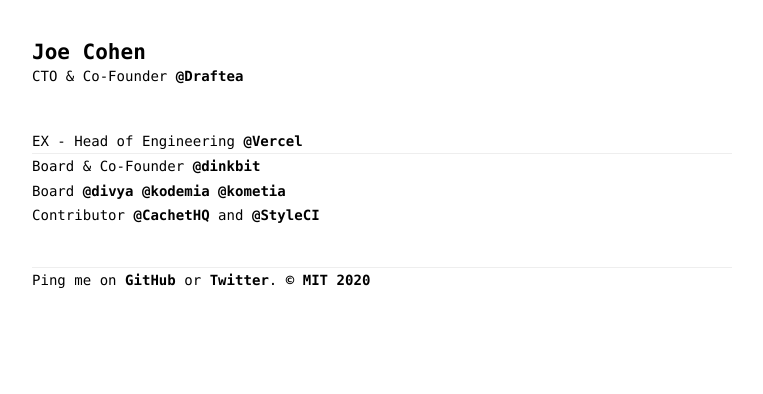
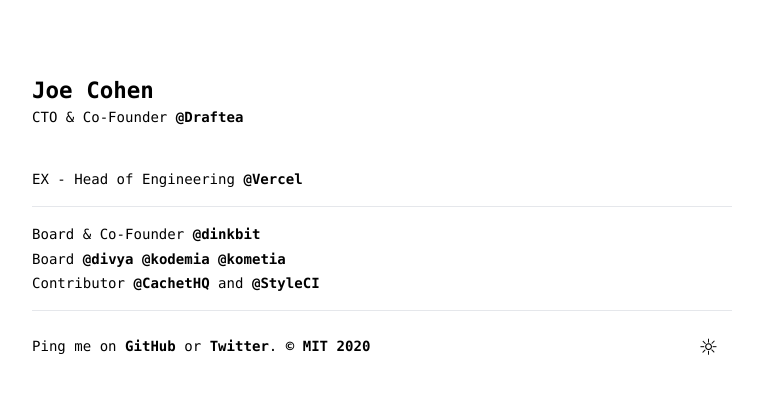
Before and after one commit to joecohens/joecohens.com, a Next.js app: page / in a window 1280 px wide. Shown: the top 394 px of the page, without its empty margins (258-1021 px from the left). Built offline with nearby package versions, Linux system fonts and the light colour scheme.

Commit message:
Use tailwind dark mode and move clases

```diff
--- a/app/globals.css
+++ b/app/globals.css
@@ -4,8 +4,6 @@
 
 html,
 body {
-    padding: 0;
-    margin: 0;
     font-family:
         Menlo,
         Monaco,
@@ -16,54 +14,9 @@
     line-height: 1.625rem;
 }
 
-header,
-footer {
-    margin: 40px 0;
-}
-
-footer a,
-header a {
-    text-decoration: none;
-}
-
-footer h1,
-header h1 {
-    font-size: 1.4rem;
-}
-
-* {
-    box-sizing: border-box;
-}
-
 main {
     margin: 0 40px;
     max-width: 700px;
-}
-
-a {
-    color: #000;
-    font-weight: bold;
-}
-
-a:visited {
-    color: #000;
-    font-weight: bold;
-}
-
-a:hover {
-    background: #000;
-    color: #fff;
-    text-decoration: none;
-}
-
-hr {
-    background: #eee;
-    border: 0;
-    height: 1px;
-}
-
-time {
-    color: #9b9b9b;
 }
 
 @media (min-width: 900px) {
--- a/app/layout.js
+++ b/app/layout.js
@@ -1,5 +1,6 @@
 import "./globals.css";
 import Head from "next/head";
+import { Providers } from "./providers";
 
 const metadata = {
   "@type": "WebSite",
@@ -19,7 +20,7 @@
 
 export default function RootLayout({ children }) {
   return (
-    <html lang="en">
+    <html lang="en" suppressHydrationWarning>
       <Head>
         <title>Joe Cohen</title>
         <meta property="og:title" content="Joe Cohen" />
@@ -27,11 +28,11 @@
         <meta property="og:locale" content="en_US" />
         <meta
           name="description"
-          content="Co-Founder & CTO at Draftea | Multipreneur"
+          content="Co-Founder & CTO at Draftea | Multipreneur | Investor"
         />
         <meta
           property="og:description"
-          content="Co-Founder & CTO at Draftea | Multipreneur"
+          content="Co-Founder & CTO at Draftea | Multipreneur | Investor"
         />
         <link rel="canonical" href="https://joecohens.com/" />
         <meta property="og:url" content="https://joecohens.com/" />
@@ -58,7 +59,9 @@
           }}
         />
       </Head>
-      <body>{children}</body>
+      <body>
+        <Providers>{children}</Providers>
+      </body>
     </html>
   );
 }
--- a/app/page.js
+++ b/app/page.js
@@ -1,11 +1,17 @@
+"use client";
+import { useTheme } from "next-themes";
+
 export default function Home() {
+  const { theme, setTheme } = useTheme();
+
   return (
-    <main>
-      <header>
-        <h1>
+    <main className="md:py-10">
+      <header className="my-10">
+        <h1 className="text-2xl font-black">
           <a
-            href="https://github.com/joecohens"
+            href="https://x.com/joecohens"
             title="View Joe's GitHub Profile Page"
+            className="font-black hover:bg-black hover:text-white dark:hover:bg-white dark:hover:text-black"
           >
             Joe Cohen
           </a>
@@ -16,32 +22,32 @@
             href="https://www.draftea.com"
             target="_blank"
             rel="noopener noreferrer"
-            className="user-mention"
+            className="font-black hover:bg-black hover:text-white dark:hover:bg-white dark:hover:text-black"
           >
             @Draftea
           </a>
         </p>
       </header>
-      <section>
+      <section className="my-4">
         <p>
           EX - Head of Engineering{" "}
           <a
             href="https://vercel.com"
             target="_blank"
             rel="noopener noreferrer"
-            className="user-mention"
+            className="font-black hover:bg-black hover:text-white dark:hover:bg-white dark:hover:text-black"
           >
             @Vercel
           </a>
         </p>
-        <hr />
+        <hr className="my-4" />
         <p>
           Board &amp; Co-Founder{" "}
           <a
             href="https://dinkbit.com"
             target="_blank"
             rel="noopener noreferrer"
-            className="user-mention"
+            className="font-black hover:bg-black hover:text-white dark:hover:bg-white dark:hover:text-black"
           >
             @dinkbit
           </a>
@@ -51,7 +57,7 @@
             href="https://divya.com.mx"
             target="_blank"
             rel="noopener noreferrer"
-            className="user-mention"
+            className="font-black hover:bg-black hover:text-white dark:hover:bg-white dark:hover:text-black"
           >
             @divya
           </a>{" "}
@@ -59,7 +65,7 @@
             href="https://kodemia.dev"
             target="_blank"
             rel="noopener noreferrer"
-            className="user-mention"
+            className="font-black hover:bg-black hover:text-white dark:hover:bg-white dark:hover:text-black"
           >
             @kodemia
           </a>{" "}
@@ -67,7 +73,7 @@
             href="https://kometia.com"
             target="_blank"
             rel="noopener noreferrer"
-            className="user-mention"
+            className="font-black hover:bg-black hover:text-white dark:hover:bg-white dark:hover:text-black"
           >
             @kometia
           </a>{" "}
@@ -77,7 +83,7 @@
             href="https://github.com/CachetHQ"
             target="_blank"
             rel="noopener noreferrer"
-            className="user-mention"
+            className="font-black hover:bg-black hover:text-white dark:hover:bg-white dark:hover:text-black"
           >
             @CachetHQ
           </a>{" "}
@@ -86,31 +92,50 @@
             href="https://styleci.io"
             target="_blank"
             rel="noopener noreferrer"
-            className="user-mention"
+            className="font-black hover:bg-black hover:text-white dark:hover:bg-white dark:hover:text-black"
           >
             @StyleCI
           </a>
         </p>
       </section>
-      <footer>
       <hr />
-        <p>
+      <footer className="my-4">
+        <div className="flex">
+          <p className="flex-1 py-2">
             Ping me on{" "}
-          <a href="https://github.com/joecohens" title="Joe on GitHub">
+            <a
+              className="font-black hover:bg-black hover:text-white dark:hover:bg-white dark:hover:text-black"
+              href="https://github.com/joecohens"
+              title="Joe on GitHub"
+            >
               GitHub
             </a>{" "}
             or{" "}
-          <a href="https://twitter.com/joecohens" title="Joe on Twitter">
+            <a
+              className="font-black hover:bg-black hover:text-white dark:hover:bg-white dark:hover:text-black"
+              href="https://twitter.com/joecohens"
+              title="Joe on Twitter"
+            >
               Twitter
             </a>
             .{" "}
             <a
-            href="https://github.com/joecohens/joecohens/blob/master/LICENSE"
+              className="font-black hover:bg-black hover:text-white dark:hover:bg-white dark:hover:text-black"
+              href="https://github.com/joecohens/joecohens.com/blob/master/LICENSE"
               title="The license file on GitHub"
             >
               © MIT {new Date().getFullYear()}
             </a>
           </p>
+          <button
+            className="rounded-full px-4 py-2 text-3xl leading-none dark:text-white"
+            onClick={() => {
+              setTheme(theme === "light" ? "dark" : "light");
+            }}
+          >
+            ☼
+          </button>
+        </div>
       </footer>
     </main>
   );
--- /dev/null
+++ b/app/providers.js
@@ -0,0 +1,7 @@
+"use client";
+
+import { ThemeProvider } from "next-themes";
+
+export function Providers({ children }) {
+  return <ThemeProvider attribute="class">{children}</ThemeProvider>;
+}
--- a/package.json
+++ b/package.json
@@ -10,6 +10,7 @@
   "dependencies": {
     "eslint-config-next": "^14.1.0",
     "next": "^14.1.0",
+    "next-themes": "^0.2.1",
     "react": "^18.2.0",
     "react-dom": "^18.2.0"
   },
```
Also changed, not shown: 1 other file (tests, documents, lock files or other folders). Lines whose indentation alone changed are shown as unchanged.
